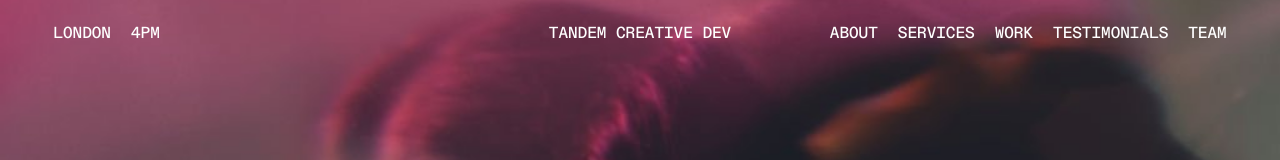
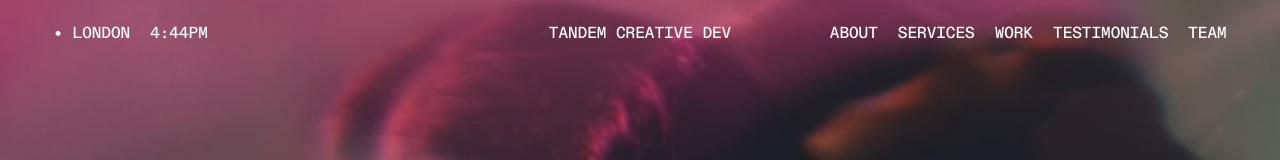
Before and after one commit to TandemCreativeDev/tandem, a Next.js app: page / in a window 1280 px wide. Shown: the top 160 px of the page. Built offline with nearby package versions, Linux system fonts and the light colour scheme.

Commit message:
style: make Time.tsx look like figma design (lol still not a clock)

```diff
--- a/src/components/Time.tsx
+++ b/src/components/Time.tsx
@@ -1,8 +1,8 @@
 export default function Time() {
   return (
     <div className="flex justify-start  gap-5">
-      <p>London</p>
-      <p>4pm</p>
+      <p>• London</p>
+      <p>4:44pm</p>
     </div>
   );
 }
```
